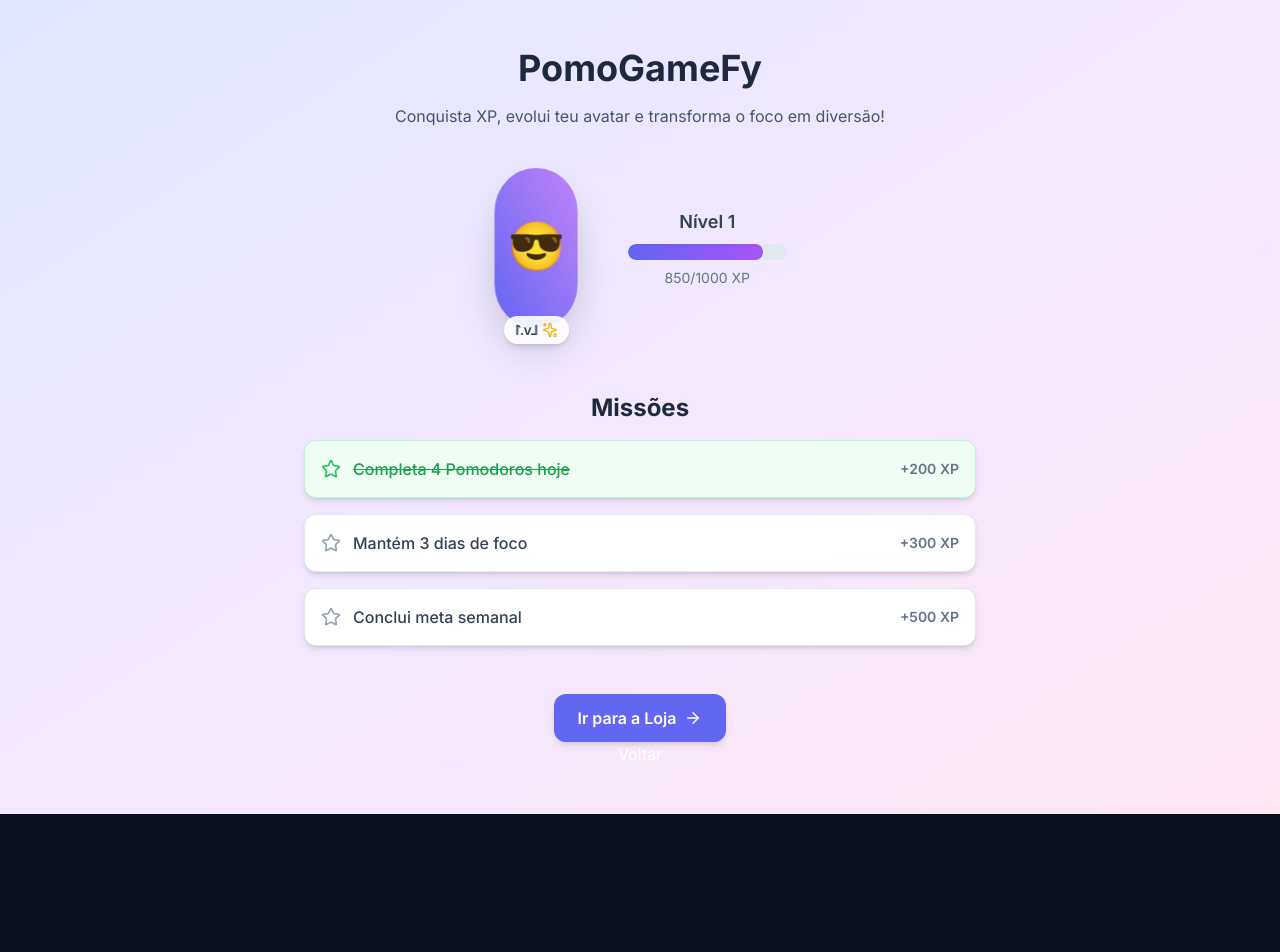
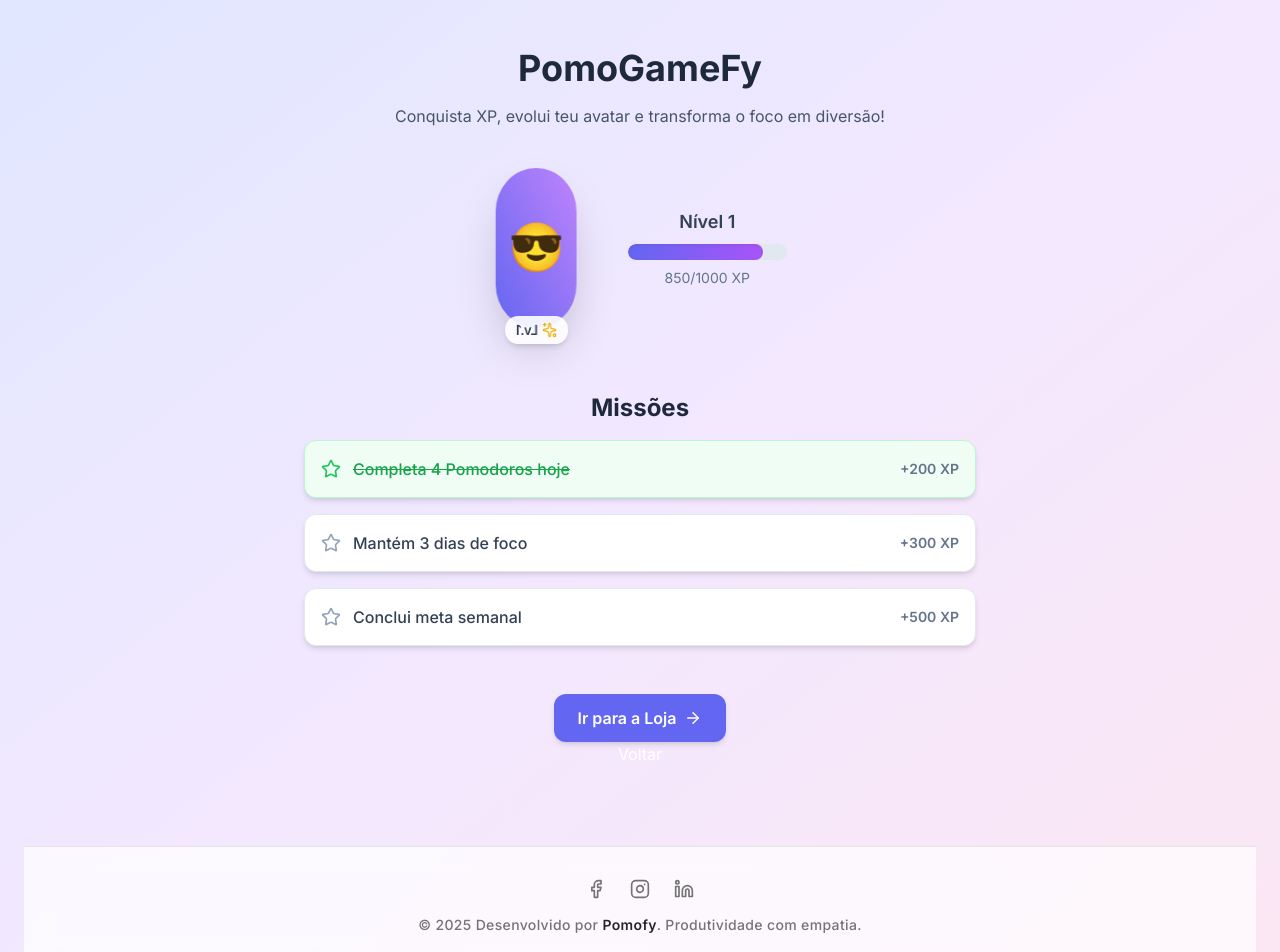
Before and after one commit to iorsini/hackaton, a Next.js app: page /dashboard/gameficacao in a window 1280 px wide. Shown: the top 952 px of the page. Before the commit the page ends 814 px from the top, so only its background shows below. Built offline with nearby package versions, Linux system fonts and the light colour scheme.

Commit message:
footer e gameficacao page

```diff
--- a/src/app/dashboard/gameficacao/page.jsx
+++ b/src/app/dashboard/gameficacao/page.jsx
@@ -7,6 +7,8 @@ import Link from "next/link";
 
 import AvatarPomofy from "@/components/gameficacao/AvatarPomofy";
 import ProgressBar from "@/components/gameficacao/ProgressBar";
+import Footer from "@/components/layout/Footer";
+
 
 export default function GameficacaoPage() {
   const [xp, setXp] = useState(1850);
@@ -95,6 +97,9 @@ export default function GameficacaoPage() {
       <>
             <Link href="app/dashboard/gameficacao">Voltar</Link>
             </>
+                <>
+<Footer/></>
     </div>
+
   );
 }
--- /dev/null
+++ b/src/components/layout/Footer.jsx
@@ -0,0 +1,38 @@
+"use client";
+
+import { Facebook, Instagram, Linkedin } from "lucide-react";
+
+export default function Footer() {
+  return (
+    <footer className="w-full border-t border-neutral-200 bg-white/70 backdrop-blur-md text-center py-8 mt-20">
+      {/* Redes sociais */}
+      <div className="flex justify-center gap-6 mb-4">
+        {[
+          { href: "https://facebook.com", icon: Facebook, label: "Facebook" },
+          { href: "https://instagram.com", icon: Instagram, label: "Instagram" },
+          { href: "https://linkedin.com", icon: Linkedin, label: "LinkedIn" },
+        ].map(({ href, icon: Icon, label }) => (
+          <a
+            key={label}
+            href={href}
+            target="_blank"
+            rel="noopener noreferrer"
+            aria-label={label}
+            className="text-neutral-500 hover:text-indigo-600 transition-colors duration-200"
+          >
+            <Icon className="w-5 h-5" />
+          </a>
+        ))}
+      </div>
+
+      {/* Texto */}
+      <p className="text-xs md:text-sm text-neutral-500 font-medium tracking-wide">
+        © 2025 Desenvolvido por{" "}
+        <span className="text-neutral-800 font-semibold hover:text-indigo-600 transition-colors">
+          Pomofy
+        </span>
+        . Produtividade com empatia.
+      </p>
+    </footer>
+  );
+}
```
